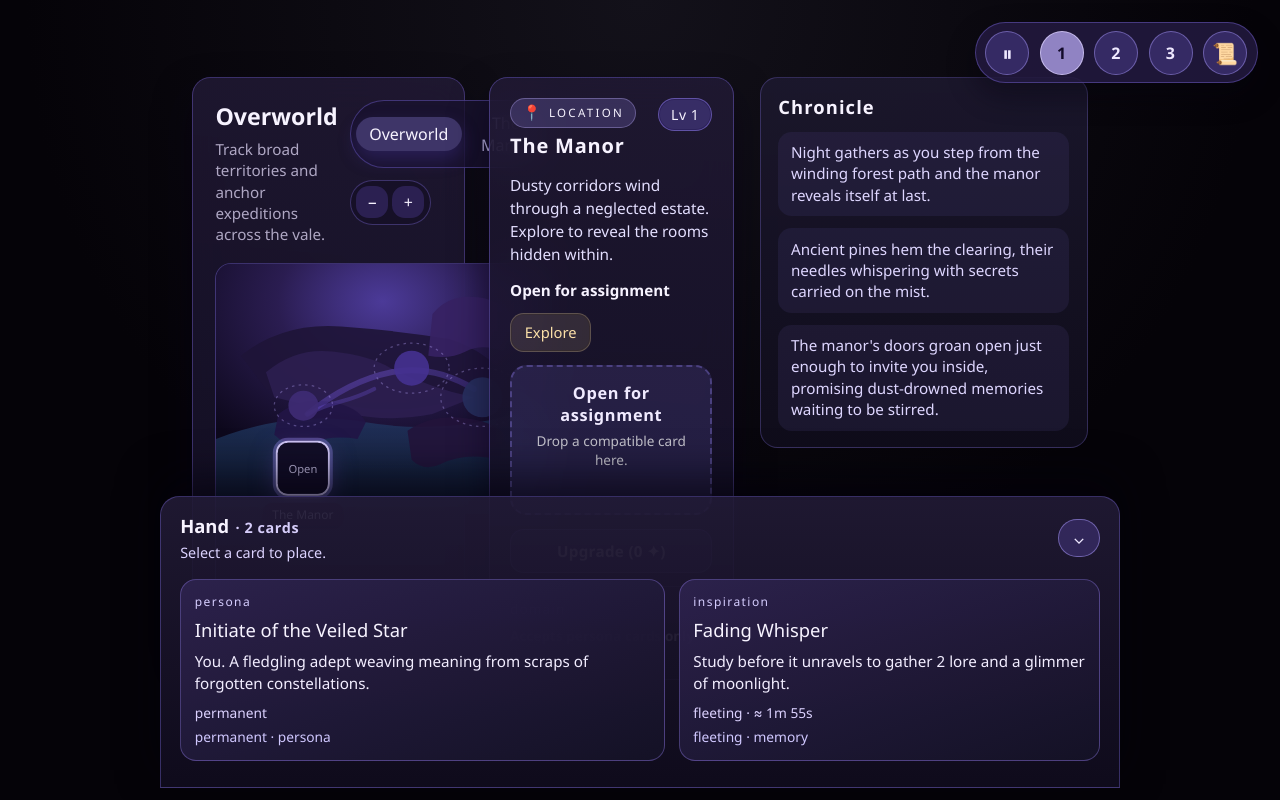
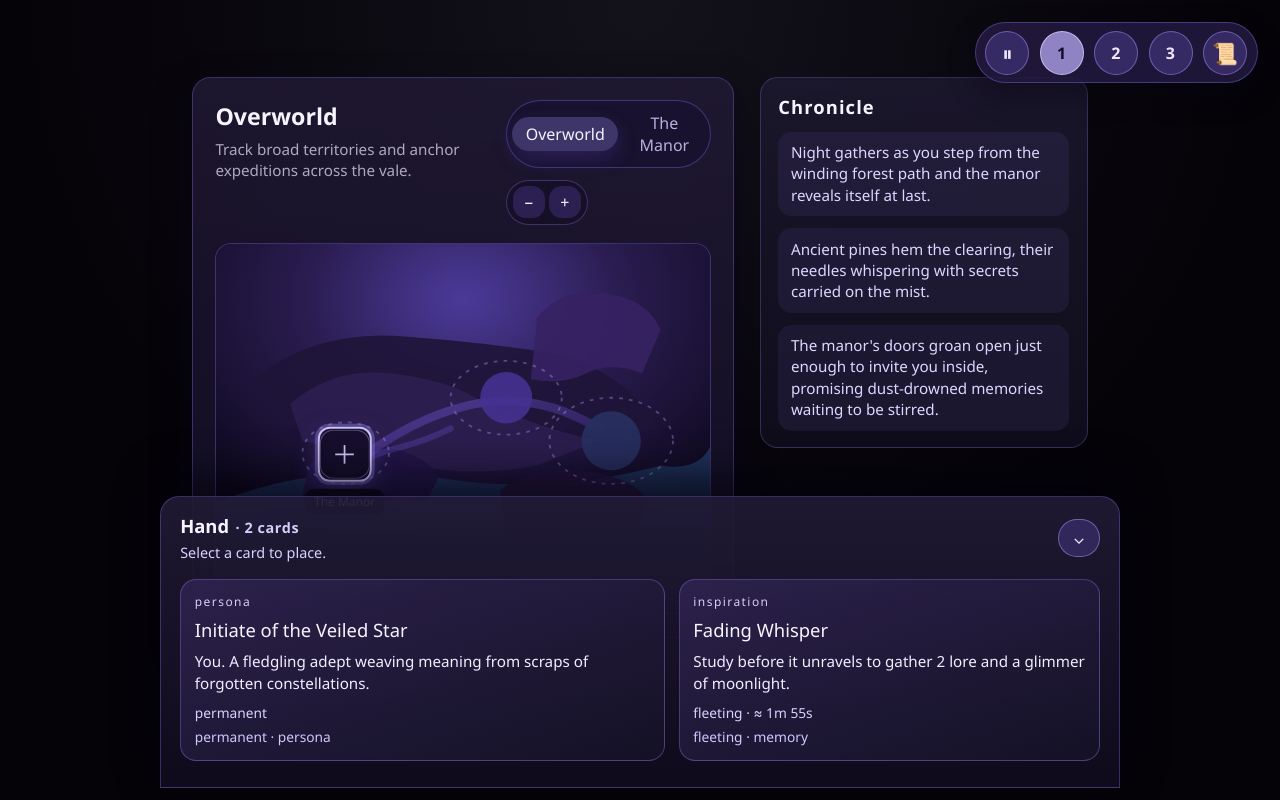
Before and after one commit to curtiscovington/hallowmoon, a React (Vite) app: page / in a window 1280 px wide. Built offline with nearby package versions, Linux system fonts and the light colour scheme.

Commit message:
Refine map focus and marker styling

```diff
--- a/src/App.tsx
+++ b/src/App.tsx
@@ -1032,7 +1032,6 @@ export default function App() {
 
   const selectedCard = selectedCardId ? state.cards[selectedCardId] ?? null : null;
   const draggedCard = draggedCardId ? state.cards[draggedCardId] ?? null : null;
-  const focusedSlot = focusedSlotId ? state.slots[focusedSlotId] ?? null : null;
   const slotForModal = activeSlotModalId ? state.slots[activeSlotModalId] ?? null : null;
 
   useEffect(() => {
@@ -1258,16 +1257,6 @@ export default function App() {
             onDropCard={handleSlotDrop}
             draggedCard={draggedCard}
           />
-          <div className="game-slot-panel" aria-live="polite">
-            {focusedSlot ? (
-              renderSlotCard(focusedSlot)
-            ) : (
-              <div className="game-slot-panel__placeholder">
-                <h3>Select a slot</h3>
-                <p>Tap a marker on the map to inspect its details.</p>
-              </div>
-            )}
-          </div>
         </section>
         {isDesktop ? (
           <aside className="game-log" aria-live="polite">
--- a/src/components/SlotMap.tsx
+++ b/src/components/SlotMap.tsx
@@ -15,6 +15,23 @@ import {
 } from '../constants/mapDefinitions';
 import type { CardInstance, Slot } from '../state/types';
 import { describeCardForStatus } from '../utils/slotActions';
+
+type MarkerPlaceholderState = 'locked' | 'busy' | 'open';
+
+const CARD_TYPE_GLYPHS: Record<CardInstance['type'], string> = {
+  persona: '👤',
+  inspiration: '✨',
+  relic: '🔶',
+  task: '📜'
+};
+
+const PLACEHOLDER_GLYPHS: Record<MarkerPlaceholderState, string> = {
+  locked: '🔒',
+  busy: '⏳',
+  open: '＋'
+};
+
+const DEFAULT_GLYPH = '✦';
 
 export interface SlotMapSlotSummary {
   occupant: CardInstance | null;
@@ -236,7 +253,14 @@ export function SlotMap({
       const showDraggedPreview = Boolean(isHovered && isDroppable && draggedCard);
       const occupant = summary?.occupant ?? null;
       const previewCard = showDraggedPreview ? draggedCard : occupant;
-      const placeholderLabel = slot.unlocked ? (locked ? 'Busy' : 'Open') : 'Locked';
+      const placeholderState: MarkerPlaceholderState = !slot.unlocked
+        ? 'locked'
+        : locked
+        ? 'busy'
+        : 'open';
+      const markerGlyph = previewCard
+        ? CARD_TYPE_GLYPHS[previewCard.type] ?? DEFAULT_GLYPH
+        : PLACEHOLDER_GLYPHS[placeholderState] ?? DEFAULT_GLYPH;
       const markerClass = [
         'slot-map__marker',
         isSelected ? 'slot-map__marker--selected' : '',
@@ -317,18 +341,15 @@ export function SlotMap({
             aria-label={`${slot.name} — ${statusParts.join(', ')}`}
           >
             <span className="slot-map__marker-outline" aria-hidden="true" />
-            {previewCard ? (
-              <span className="slot-map__marker-card" aria-hidden="true">
-                <span className="slot-map__marker-card-type">
-                  {previewCard.type.charAt(0).toUpperCase() + previewCard.type.slice(1)}
-                </span>
-                <span className="slot-map__marker-card-name">{previewCard.name}</span>
-              </span>
-            ) : (
-              <span className="slot-map__marker-placeholder" aria-hidden="true">
-                {placeholderLabel}
-              </span>
-            )}
+            <span
+              className="slot-map__marker-emblem"
+              data-card-type={previewCard ? previewCard.type : undefined}
+              data-marker-state={previewCard ? undefined : placeholderState}
+              data-preview={showDraggedPreview ? 'true' : undefined}
+              aria-hidden="true"
+            >
+              <span className="slot-map__marker-emblem-icon">{markerGlyph}</span>
+            </span>
           </button>
           {actionReady ? (
             <button
--- a/src/constants/mapDefinitions.ts
+++ b/src/constants/mapDefinitions.ts
@@ -30,11 +30,11 @@ export interface MapDefinition {
 }
 
 const manorAnchors: MapSlotAnchor[] = [
-  { slotKeys: ['damaged-sanctum', 'veiled-sanctum'], x: 30, y: 38 },
-  { slotKeys: ['damaged-scriptorium', 'scribe-post'], x: 52, y: 34 },
-  { slotKeys: ['damaged-archive', 'night-archive'], x: 32, y: 62 },
-  { slotKeys: ['damaged-circle', 'moonlit-circle'], x: 56, y: 64 },
-  { slotKeys: ['damaged-bedroom', 'astral-chamber'], x: 74, y: 60 },
+  { slotKeys: ['ruined-sanctum', 'veiled-sanctum'], x: 30, y: 38 },
+  { slotKeys: ['ruined-scriptorium', 'scribe-post'], x: 52, y: 34 },
+  { slotKeys: ['ruined-archive', 'night-archive'], x: 32, y: 62 },
+  { slotKeys: ['ruined-circle', 'moonlit-circle'], x: 56, y: 64 },
+  { slotKeys: ['ruined-bedroom', 'astral-chamber'], x: 74, y: 60 },
   { slotKeys: ['chart-room'], x: 20, y: 52 }
 ];
 
--- a/src/index.css
+++ b/src/index.css
@@ -55,17 +55,14 @@ body {
 }
 
 .game-map-panel {
-  display: grid;
+  display: flex;
+  flex-direction: column;
   gap: clamp(1rem, 2vw, 1.5rem);
 }
 
 @media (min-width: 900px) {
   .game-main {
     grid-template-columns: minmax(0, 1.65fr) minmax(0, 1fr);
-    align-items: start;
-  }
-  .game-map-panel {
-    grid-template-columns: minmax(0, 1fr) minmax(0, 0.9fr);
     align-items: start;
   }
 }
@@ -254,47 +251,66 @@ body {
   box-shadow: 0 6px 16px rgba(10, 6, 26, 0.55);
 }
 
-.slot-map__marker-card,
-.slot-map__marker-placeholder {
+.slot-map__marker-emblem {
   position: relative;
   z-index: 1;
   display: grid;
   place-items: center;
-  text-align: center;
-  border-radius: 0.65rem;
-  width: calc(100% - 0.25rem);
-  height: calc(100% - 0.25rem);
-  padding: 0.3rem;
-}
-
-.slot-map__marker-card {
-  background: linear-gradient(180deg, rgba(64, 54, 108, 0.9), rgba(26, 18, 54, 0.92));
-  color: rgba(232, 226, 255, 0.96);
-  gap: 0.2rem;
-  grid-template-rows: min-content 1fr;
-}
-
-.slot-map__marker-card-type {
-  font-size: 0.62rem;
-  letter-spacing: 0.04em;
-  text-transform: uppercase;
-  color: rgba(186, 214, 255, 0.85);
-}
-
-.slot-map__marker-card-name {
-  font-size: 0.72rem;
-  font-weight: 600;
-  line-height: 1.1;
-  max-width: 100%;
-  overflow: hidden;
-  text-overflow: ellipsis;
-  white-space: nowrap;
-}
-
-.slot-map__marker-placeholder {
-  font-size: 0.7rem;
-  color: rgba(214, 206, 244, 0.88);
-  background: rgba(18, 12, 38, 0.85);
+  width: calc(100% - 0.3rem);
+  height: calc(100% - 0.3rem);
+  border-radius: 0.85rem;
+  background: rgba(21, 14, 42, 0.88);
+  box-shadow: inset 0 0 0 1px rgba(174, 160, 232, 0.45);
+  color: rgba(232, 226, 255, 0.95);
+  transition: background 160ms ease, box-shadow 160ms ease, transform 160ms ease;
+}
+
+.slot-map__marker-emblem[data-card-type] {
+  box-shadow: inset 0 0 0 1px rgba(210, 198, 255, 0.68), 0 12px 20px rgba(16, 10, 32, 0.55);
+}
+
+.slot-map__marker-emblem[data-card-type='persona'] {
+  background: radial-gradient(circle at 30% 30%, rgba(192, 178, 255, 0.9), rgba(102, 72, 200, 0.92));
+}
+
+.slot-map__marker-emblem[data-card-type='inspiration'] {
+  background: radial-gradient(circle at 30% 30%, rgba(255, 221, 173, 0.88), rgba(210, 132, 96, 0.92));
+}
+
+.slot-map__marker-emblem[data-card-type='relic'] {
+  background: radial-gradient(circle at 30% 30%, rgba(155, 234, 255, 0.9), rgba(68, 164, 210, 0.92));
+}
+
+.slot-map__marker-emblem[data-card-type='task'] {
+  background: radial-gradient(circle at 30% 30%, rgba(206, 189, 255, 0.88), rgba(120, 92, 196, 0.9));
+}
+
+.slot-map__marker-emblem[data-marker-state='open'] {
+  background: rgba(21, 14, 42, 0.88);
+  color: rgba(220, 212, 255, 0.92);
+}
+
+.slot-map__marker-emblem[data-marker-state='busy'] {
+  background: rgba(46, 26, 76, 0.92);
+  color: rgba(236, 225, 255, 0.95);
+  box-shadow: inset 0 0 0 1px rgba(205, 189, 255, 0.55);
+}
+
+.slot-map__marker-emblem[data-marker-state='locked'] {
+  background: rgba(30, 22, 60, 0.88);
+  color: rgba(180, 168, 220, 0.85);
+  box-shadow: inset 0 0 0 1px rgba(112, 100, 178, 0.6);
+}
+
+.slot-map__marker-emblem[data-preview='true'] {
+  transform: scale(0.94);
+  box-shadow: inset 0 0 0 2px rgba(240, 232, 255, 0.85), 0 0 16px rgba(208, 196, 255, 0.6);
+}
+
+.slot-map__marker-emblem-icon {
+  font-size: clamp(1.2rem, 3vw, 1.6rem);
+  line-height: 1;
+  filter: drop-shadow(0 4px 10px rgba(8, 4, 18, 0.45));
 }
 
 .slot-map__marker-label {
@@ -386,40 +402,6 @@ body {
   }
 }
 
-.game-slot-panel {
-  display: grid;
-  align-content: start;
-  gap: clamp(0.75rem, 2vw, 1rem);
-  min-height: clamp(240px, 48vh, 360px);
-}
-
-.game-slot-panel > .slot-card {
-  height: 100%;
-}
-
-.game-slot-panel__placeholder {
-  margin: 0;
-  display: grid;
-  place-content: center;
-  gap: 0.5rem;
-  text-align: center;
-  color: rgba(224, 216, 255, 0.8);
-  padding: clamp(1rem, 2vw, 1.4rem);
-  border-radius: 1.15rem;
-  background: linear-gradient(185deg, rgba(34, 26, 54, 0.8), rgba(18, 14, 36, 0.92));
-  border: 1px solid rgba(142, 120, 255, 0.28);
-  box-shadow: 0 18px 32px rgba(8, 4, 22, 0.45);
-}
-
-.game-slot-panel__placeholder h3 {
-  margin: 0;
-  font-size: 1.1rem;
-}
-
-.game-slot-panel__placeholder p {
-  margin: 0;
-  font-size: 0.9rem;
-}
 
 .slot-card {
   background: linear-gradient(185deg, rgba(34, 26, 54, 0.82), rgba(18, 14, 36, 0.95));
```
